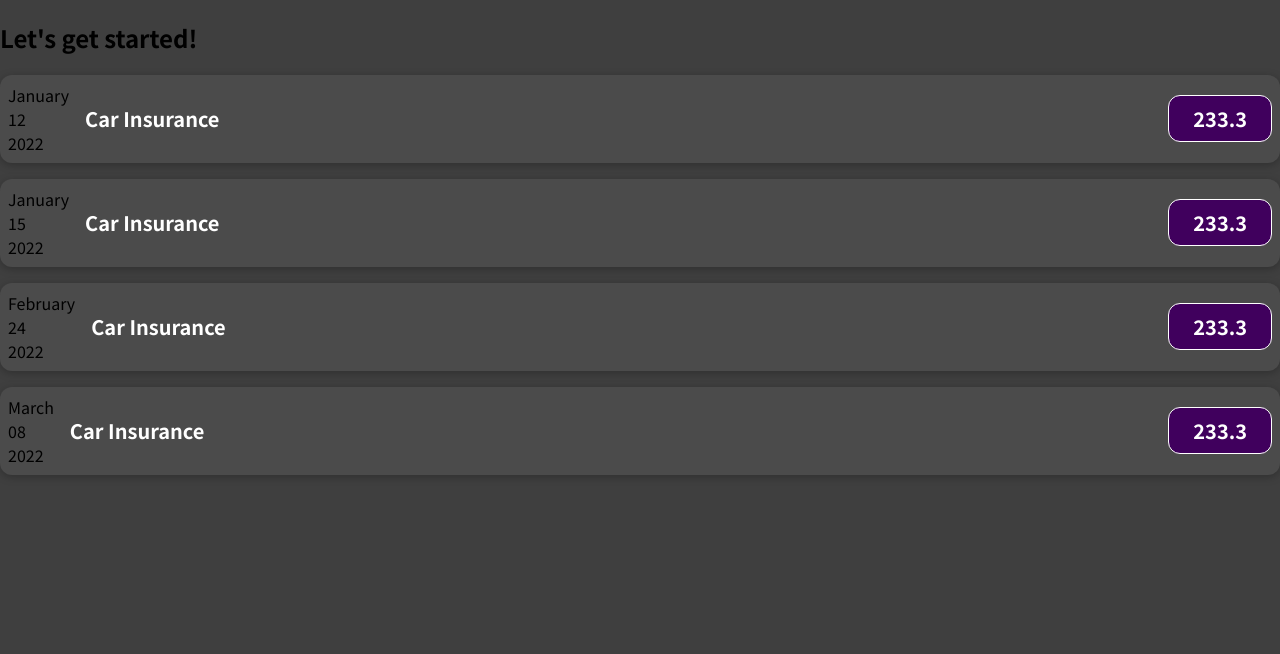
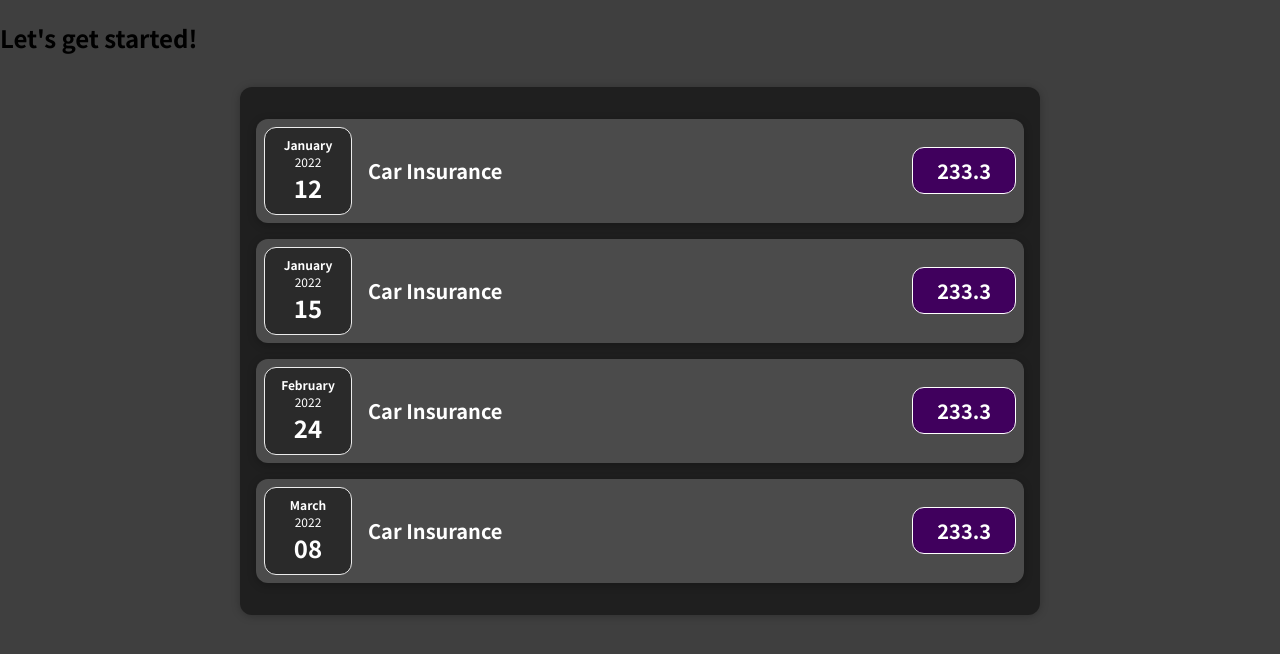
Before and after one commit to tanvi-sutar/ExpenseTracker, a React (Create React App) app: page / in a window 1280 px wide. Shown: the top 654 px of the page. Built offline with nearby package versions, Linux system fonts and the light colour scheme.

Commit message:
Added new component for date and another component to render multiple expenses

```diff
--- a/src/App.js
+++ b/src/App.js
@@ -1,5 +1,5 @@
 import React from "react";
-import ExpenseItem from "./components/ExpenseItem";
+import Expenses from "./components/Expenses";
 
 function App() {
 
@@ -13,7 +13,7 @@
   return (
     <div>
       <h2>Let's get started!</h2>
-      <ExpenseItem expenses={expenses}/>
+      <Expenses expenses={expenses}/>
     </div>
   );
 }
--- /dev/null
+++ b/src/components/ExpenseDate.css
@@ -0,0 +1,26 @@
+.expense-date {
+    display: flex;
+    flex-direction: column;
+    width: 5.5rem;
+    height: 5.5rem;
+    border: 1px solid #ececec;
+    background-color: #2a2a2a;
+    color: white;
+    border-radius: 12px;
+    align-items: center;
+    justify-content: center;
+}
+
+.expense-date__month {
+    font-size: 0.75rem;
+    font-weight: bold;
+    }
+
+.expense-date__year {
+    font-size: 0.75rem;
+}
+
+.expense-date__day {
+    font-size: 1.5rem;
+    font-weight: bold;
+}
--- /dev/null
+++ b/src/components/ExpenseDate.js
@@ -0,0 +1,18 @@
+import React from "react";
+import "./ExpenseDate.css"
+
+const ExpenseDate = (props) => {
+    const month = props.date.toLocaleString("en-IN", {"month": "long"});
+    const day = props.date.toLocaleString("en-IN", {"day": "2-digit"});
+    const year = props.date.getFullYear();
+
+    return (
+        <div className="expense-date">
+            <div className="expense-date__month">{month}</div>
+            <div className="expense-date__year">{year}</div>
+            <div className="expense-date__day">{day}</div>
+        </div>
+    )
+}
+
+export default ExpenseDate
--- a/src/components/ExpenseItem.js
+++ b/src/components/ExpenseItem.js
@@ -1,29 +1,18 @@
 import React from "react";
 import "./ExpenseItem.css";
+import ExpenseDate from "./ExpenseDate";
 
 const ExpenseItem = (props) => {
+    let {expense} = props;
     return (
-        <div>
-            {
-                props.expenses.map((expense, i) => {
-                    const month = expense.date.toLocaleString("en-IN", {"month": "long"});
-                    const day = expense.date.toLocaleString("en-IN", {"day": "2-digit"});
-                    const year = expense.date.getFullYear();
-                     return <div className="expense-item">
-                        <div>
-                            <div>{month}</div>
-                            <div>{day}</div>
-                            <div>{year}</div>
-                        </div>
-                        <div className="expense-item__description">
-                            <h2>{expense.title}</h2>
-                        </div>
-                        <div className="expense-item__price">{expense.amount}</div>
-                    </div>
-                })
-            }
+        <div className="expense-item">
+            <ExpenseDate date = {expense.date} />
+            <div className="expense-item__description">
+                <h2>{expense.title}</h2>
+            </div>
+            <div className="expense-item__price">{expense.amount}</div>
         </div>
     )
 }
 
-export default ExpenseItem
+export default ExpenseItem;
--- /dev/null
+++ b/src/components/Expenses.css
@@ -0,0 +1,9 @@
+.expenses {
+    padding: 1rem;
+    background-color: rgb(31, 31, 31);
+    margin: 2rem auto;
+    width: 50rem;
+    max-width: 95%;
+    border-radius: 12px;
+    box-shadow: 0 1px 8px rgba(0, 0, 0, 0.25);
+  }
--- /dev/null
+++ b/src/components/Expenses.js
@@ -0,0 +1,13 @@
+import React from "react";
+import ExpenseItem from "./ExpenseItem";
+import "./Expenses.css"
+
+const Expenses = (props) => {
+    return (
+        <div className="expenses">
+            { props.expenses.map((expense, i) => <ExpenseItem expense={expense} />) }
+        </div>
+    )
+}
+
+export default Expenses;
```
